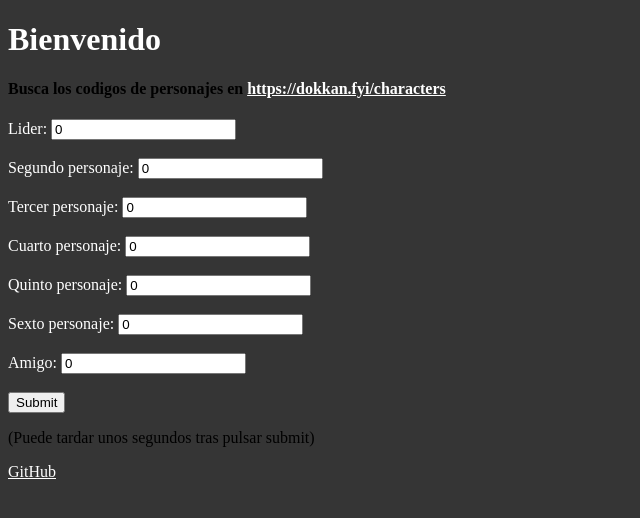
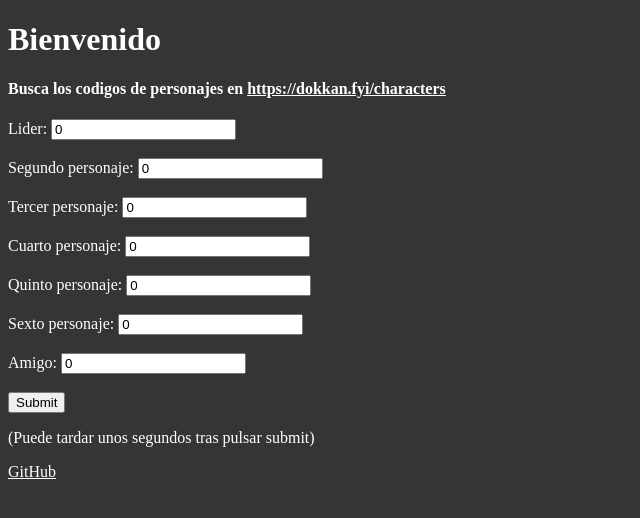
Before and after one commit to Maquinero123456/dokkanBestOrderWeb, a FastAPI app: page /home in a window 1280 px wide. Shown: the top 518 px of the page, without its empty margins (0-640 px from the left). Run offline with FastAPI, Linux system fonts and the light colour scheme.

Commit message:
Css p y h4

```diff
--- a/static/index.css
+++ b/static/index.css
@@ -27,3 +27,11 @@ label {
 a {
     color: var(--color-text);
 }
+
+p {
+    color: var(--color-text);
+}
+
+h4 {
+    color: var(--color-text);
+}
```
